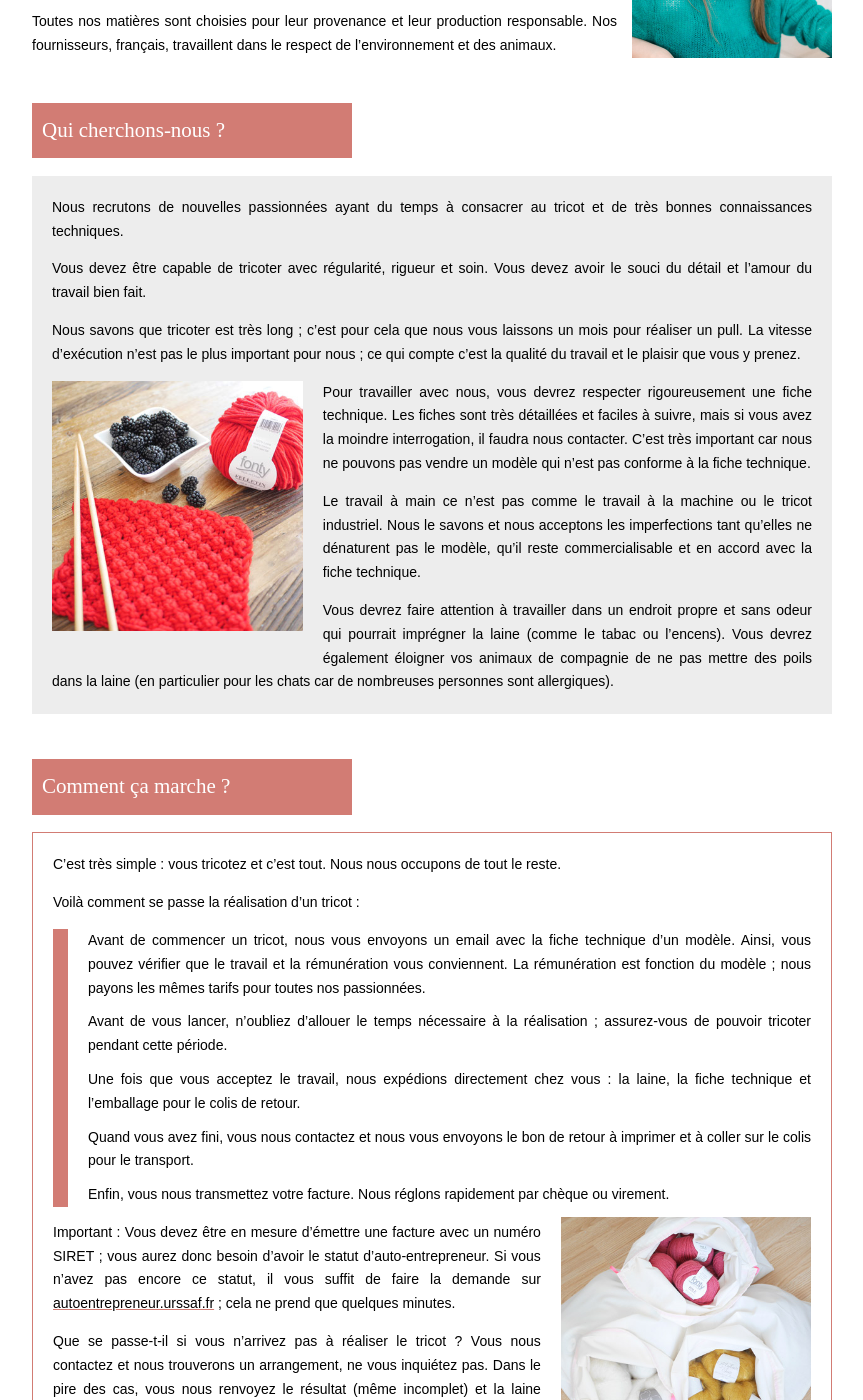
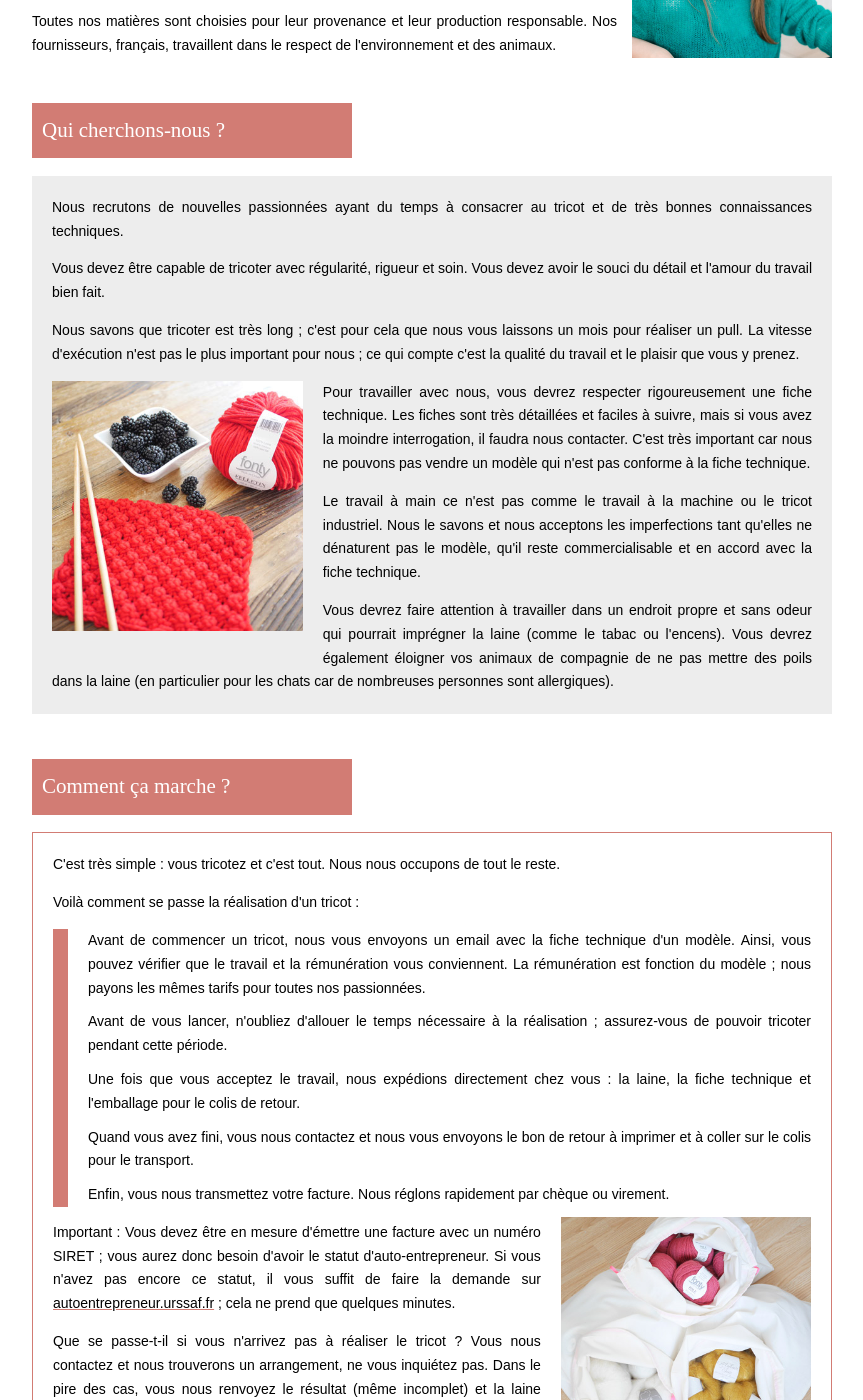
Before and after one commit to atelierdutricot/website, a Jekyll site: the page built from tricotez-pour-nous.html, in a window 1280 px wide and 1400 px high, scrolled down 756 px. Shown: the whole window, without its empty margins (208-1071 px from the left). Built offline with Jekyll 4.4.1, drawn with Linux system fonts in a browser that asks for light colours; some web fonts are replaced; some of the changed text lies outside the part shown.

```diff
--- a/tricotez-pour-nous.html
+++ b/tricotez-pour-nous.html
@@ -13,7 +13,7 @@
   </h1>
   <div class="font-weight-bold bg-light p-2 mb-4">
     <p class="mt-0">
-      L’Atelier du Tricot est un groupe de tricoteuses passionnées qui aiment
+      L'Atelier du Tricot est un groupe de tricoteuses passionnées qui aiment
       tricoter et créer.
     </p>
     <p>Nous réalisons de magnifiques tricots pour&nbsp;:</p>
@@ -22,8 +22,8 @@
         Des créateurs qui cherchent une solution simple, rapide et créative
       </li>
       <li>
-        Des particuliers qui ont envie d’un modèle unique mais qui ne savent pas
-        à qui s’adresser
+        Des particuliers qui ont envie d'un modèle unique mais qui ne savent pas
+        à qui s'adresser
       </li>
       <li>
         La marque ADT&nbsp;: <a href="https://adt-paris.fr/">adt-paris.fr</a>
@@ -55,7 +55,7 @@
       <p>
         Toutes nos matières sont choisies pour leur provenance et leur
         production responsable. Nos fournisseurs, français, travaillent dans le
-        respect de l’environnement et des animaux.
+        respect de l'environnement et des animaux.
       </p>
     </div>
   </div>
@@ -69,12 +69,12 @@
       <p></p>
       <p>
         Vous devez être capable de tricoter avec régularité, rigueur et soin.
-        Vous devez avoir le souci du détail et l’amour du travail bien fait.
+        Vous devez avoir le souci du détail et l'amour du travail bien fait.
       </p>
       <p>
-        Nous savons que tricoter est très long ; c’est pour cela que nous vous
-        laissons un mois pour réaliser un pull. La vitesse d’exécution n’est pas
-        le plus important pour nous ; ce qui compte c’est la qualité du travail
+        Nous savons que tricoter est très long ; c'est pour cela que nous vous
+        laissons un mois pour réaliser un pull. La vitesse d'exécution n'est pas
+        le plus important pour nous ; ce qui compte c'est la qualité du travail
         et le plaisir que vous y prenez.
       </p>
       <img
@@ -86,18 +86,18 @@
         Pour travailler avec nous, vous devrez respecter rigoureusement une
         fiche technique. Les fiches sont très détaillées et faciles à suivre,
         mais si vous avez la moindre interrogation, il faudra nous contacter.
-        C’est très important car nous ne pouvons pas vendre un modèle qui n’est
+        C'est très important car nous ne pouvons pas vendre un modèle qui n'est
         pas conforme à la fiche technique.
       </p>
       <p>
-        Le travail à main ce n’est pas comme le travail à la machine ou le
+        Le travail à main ce n'est pas comme le travail à la machine ou le
         tricot industriel. Nous le savons et nous acceptons les imperfections
-        tant qu’elles ne dénaturent pas le modèle, qu’il reste commercialisable
+        tant qu'elles ne dénaturent pas le modèle, qu'il reste commercialisable
         et en accord avec la fiche technique.
       </p>
       <p>
         Vous devrez faire attention à travailler dans un endroit propre et sans
-        odeur qui pourrait imprégner la laine (comme le tabac ou l’encens). Vous
+        odeur qui pourrait imprégner la laine (comme le tabac ou l'encens). Vous
         devrez également éloigner vos animaux de compagnie de ne pas mettre des
         poils dans la laine (en particulier pour les chats car de nombreuses
         personnes sont allergiques).
@@ -108,25 +108,25 @@
   <h2>Comment ça marche ?</h2>
   <div class="border-primary p-2 clearfix text-align-justify">
     <p>
-      C’est très simple&nbsp;: vous tricotez et c’est tout. Nous nous occupons
+      C'est très simple&nbsp;: vous tricotez et c'est tout. Nous nous occupons
       de tout le reste.
     </p>
     <p></p>
-    <p>Voilà comment se passe la réalisation d’un tricot&nbsp;:</p>
+    <p>Voilà comment se passe la réalisation d'un tricot&nbsp;:</p>
     <ol class="list list-unstyled list-long">
       <li>
         Avant de commencer un tricot, nous vous envoyons un email avec la fiche
-        technique d’un modèle. Ainsi, vous pouvez vérifier que le travail et la
+        technique d'un modèle. Ainsi, vous pouvez vérifier que le travail et la
         rémunération vous conviennent. La rémunération est fonction du modèle ;
         nous payons les mêmes tarifs pour toutes nos passionnées.
       </li>
       <li>
-        Avant de vous lancer, n’oubliez d’allouer le temps nécessaire à la
+        Avant de vous lancer, n'oubliez d'allouer le temps nécessaire à la
         réalisation ; assurez-vous de pouvoir tricoter pendant cette période.
       </li>
       <li>
         Une fois que vous acceptez le travail, nous expédions directement chez
-        vous&nbsp;: la laine, la fiche technique et l’emballage pour le colis de
+        vous&nbsp;: la laine, la fiche technique et l'emballage pour le colis de
         retour.
       </li>
       <li>
@@ -144,25 +144,25 @@
       alt="Laine Pole Fonty, rose. Mohair et soie, moutarde. Mohair écru des Fermes de France."
     />
     <p>
-      Important&nbsp;: Vous devez être en mesure d’émettre une facture avec un
-      numéro SIRET ; vous aurez donc besoin d’avoir le statut
-      d’auto-entrepreneur. Si vous n’avez pas encore ce statut, il vous suffit
+      Important&nbsp;: Vous devez être en mesure d'émettre une facture avec un
+      numéro SIRET ; vous aurez donc besoin d'avoir le statut
+      d'auto-entrepreneur. Si vous n'avez pas encore ce statut, il vous suffit
       de faire la demande sur
       <a href="https://www.autoentrepreneur.urssaf.fr"
         >autoentrepreneur.urssaf.fr</a
       >&nbsp;; cela ne prend que quelques minutes.
     </p>
     <p>
-      Que se passe-t-il si vous n’arrivez pas à réaliser le tricot ? Vous nous
+      Que se passe-t-il si vous n'arrivez pas à réaliser le tricot ? Vous nous
       contactez et nous trouverons un arrangement, ne vous inquiétez pas. Dans
       le pire des cas, vous nous renvoyez le résultat (même incomplet) et la
-      laine restante ; c’est tout.
+      laine restante ; c'est tout.
     </p>
   </div>
 
   <h2>Comment postuler ?</h2>
   <div class="text-align-justify">
-    <p>Prête pour rejoindre l’aventure ?</p>
+    <p>Prête pour rejoindre l'aventure ?</p>
 
     <p></p>
     <p>
@@ -171,20 +171,20 @@
         href="ma&#105;lto&#58;&#114;%6&#53;%6A%6F&#105;gne%7&#65;&#37;2D&#110;ou%&#55;3&#64;atelier&#100;u&#116;&#114;icot&#46;com"
         >&#114;ejoi&#103;n&#101;&#122;&#45;nous&#64;&#97;t&#101;l&#105;&#101;rdutric&#111;&#116;&#46;com</a
       >
-      et attachez quelques photos de vos plus belles créations. N’oubliez pas de
+      et attachez quelques photos de vos plus belles créations. N'oubliez pas de
       nous communiquer vos nom, numéro de téléphone et adresse ; nous en aurons
       besoin pour vous envoyer les colis.
     </p>
     <p>
       À réception de votre email, nous vous contacterons pour convenir avec vous
-      d’un modèle d'essai.
+      d'un modèle d'essai.
     </p>
     <p>
-      N’hésitez pas à nous contacter si vous avez besoin de plus d’information.
+      N'hésitez pas à nous contacter si vous avez besoin de plus d'information.
     </p>
     <p>
-      Rappel&nbsp;: Vous devrez avoir le statut d’auto-entrepreneur pour pouvoir
-      émettre une facture. Vous n’êtes pas obligée d’avoir le statut pour
+      Rappel&nbsp;: Vous devrez avoir le statut d'auto-entrepreneur pour pouvoir
+      émettre une facture. Vous n'êtes pas obligée d'avoir le statut pour
       postuler, mais il vous sera nécessaire pour de future mission.
     </p>
   </div>
@@ -197,7 +197,7 @@
 
   <div class="border-light text-align-center my-4 mx-md-4 py-2">
     <p class="font-weight-bold mt-0">
-      Pour plus de renseignements n’hésitez pas à nous contacter&nbsp;:
+      Pour plus de renseignements n'hésitez pas à nous contacter&nbsp;:
     </p>
     <a
       class="btn btn-primary text-truncate"
```
Also changed, not shown: other parts of tricotez-pour-nous.html (+22 -0 lines), index.html (+9 -0 lines), assets/logo-1200.png (added).
